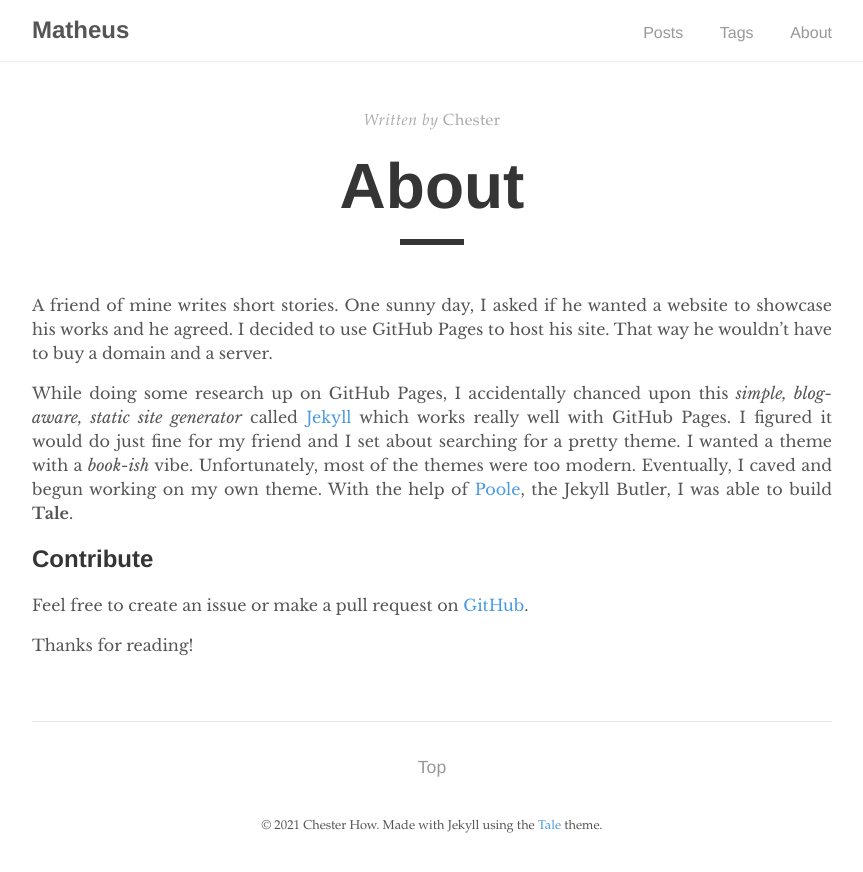
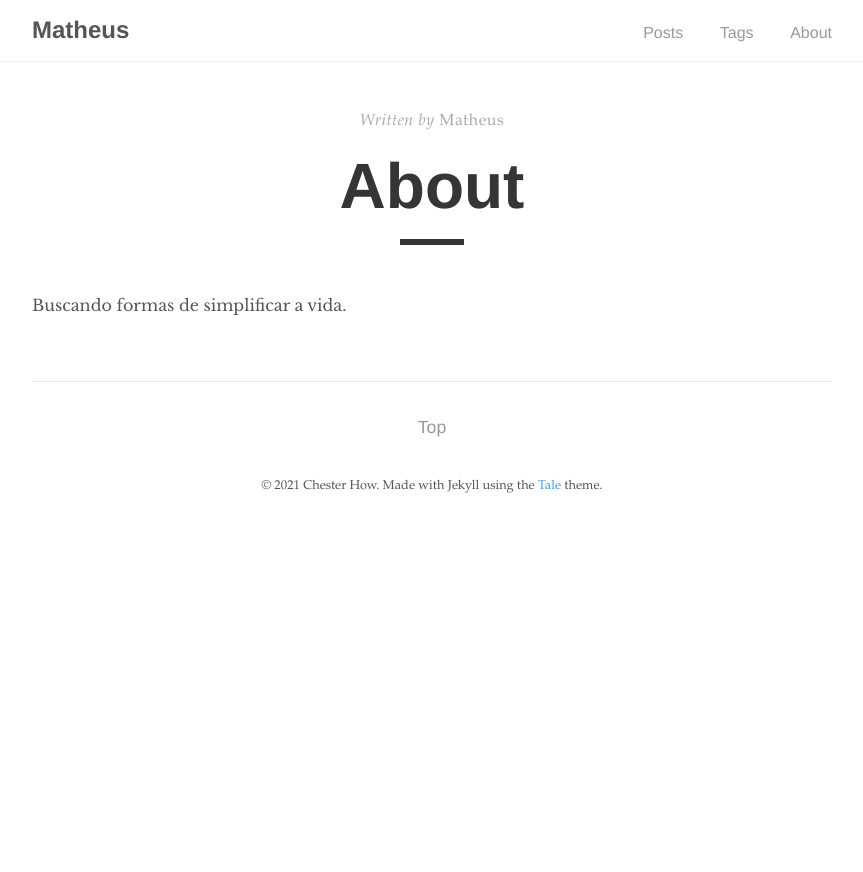
Before and after one commit to matheus/matheus.github.io, a Jekyll site: the page built from _pages/about.md, in a window 1280 px wide. Shown: the top 872 px of the page, without its empty margins (208-1071 px from the left). Built offline with Jekyll 4.4.1, drawn with Linux system fonts in a browser that asks for light colours.

```diff
--- a/_pages/about.md
+++ b/_pages/about.md
@@ -1,15 +1,8 @@
 ---
 layout: post
 title: "About"
-author: "Chester"
+author: "Matheus"
 permalink: /about/
 ---
 
-A friend of mine writes short stories. One sunny day, I asked if he wanted a website to showcase his works and he agreed. I decided to use GitHub Pages to host his site. That way he wouldn't have to buy a domain and a server.
-
-While doing some research up on GitHub Pages, I accidentally chanced upon this _simple, blog-aware, static site generator_ called [Jekyll](https://jekyllrb.com/) which works really well with GitHub Pages. I figured it would do just fine for my friend and I set about searching for a pretty theme. I wanted a theme with a _book-ish_ vibe. Unfortunately, most of the themes were too modern. Eventually, I caved and begun working on my own theme. With the help of [Poole](https://github.com/poole/poole), the Jekyll Butler, I was able to build **Tale**.
-
-## Contribute
-Feel free to create an issue or make a pull request on [GitHub](https://github.com/chesterhow/tale).
-
-Thanks for reading!
+Buscando formas de simplificar a vida.
```
Also changed, not shown: _posts/2021-06-26-ola.md (added, +9 -0 lines).
